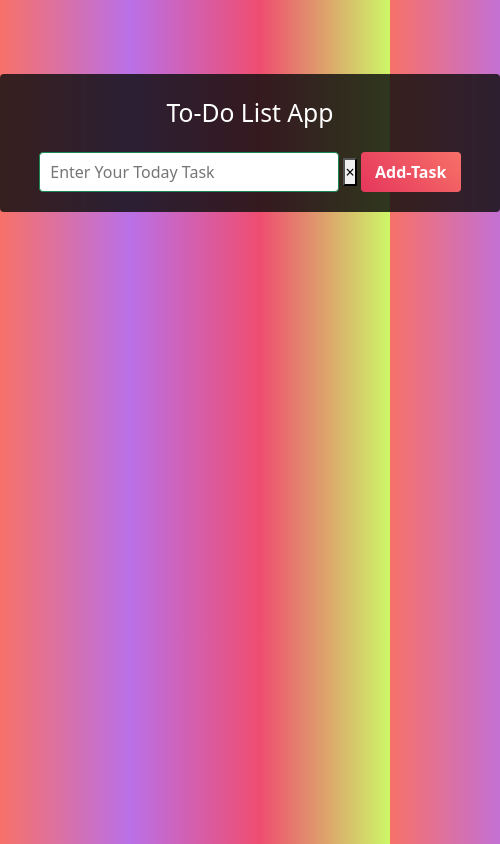
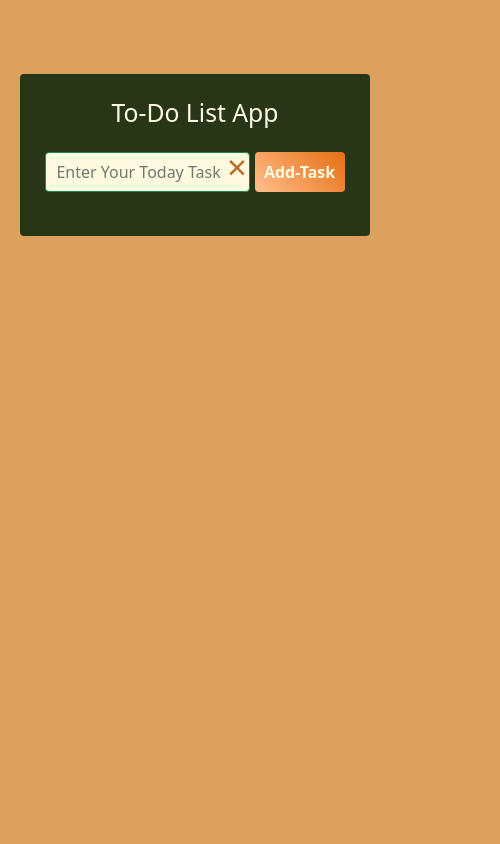
Before and after one commit to aqibaa/To-Do-List-App, a plain HTML site: page index.html in a window 390 px wide. Shown: the whole page, 500 px wide, since content can reach past the window. Drawn offline with nearby package versions, Linux system fonts and the light colour scheme.

Commit message:
Update todo.css

```diff
--- a/todo.css
+++ b/todo.css
@@ -5,7 +5,11 @@
 }
 
 body {
-    background: linear-gradient(90deg, #f77168, #ba70e8, #ef4d70, #ccf768);
+    background-color: #dda15e;
+}
+
+h2 {
+    color: #fefae0;
 }
 
 .todo {
@@ -15,12 +19,13 @@ body {
     border-radius: 4px;
     width: 500px;
     margin: auto;
-    background-color: rgba(15, 15, 15, 0.826);
+    background-color: #283618;
     padding-bottom: 20px;
 
 }
 
-input {
+input[type='text'] {
+    background-color: #fefae0;
     padding-left: 10px;
     width: 300px;
     height: 40px;
@@ -29,13 +34,33 @@ input {
     border-radius: 4px;
 }
 
+#btn {
+    position: absolute;
+    right: 147px;
+    background-color: transparent;
+    cursor: pointer;
+    color: #bc6c25;
+    cursor: pointer;
+    font-size: 40px;
+    border: none;
+    position: absolute;
+    border: none;
+}
+
+.combine {
+    position: relative;
+    height: 80px;
+    width: 480px;
+    margin: auto;
+}
+
 #btn1 {
     height: 40px;
     width: 100px;
     border: none;
     border-radius: 4px;
-    background: linear-gradient(45deg, #e5365c, #f77168);
-    color: white;
+    background: linear-gradient(45deg, #ffbe8c, #e66e12);
+    color: #fefae0;
     font-weight: bolder;
 }
 
@@ -45,8 +70,8 @@ input {
     border-radius: 4px;
     text-align: left;
     margin-top: 20px;
-    background-color: white;
-    color: rgb(0, 0, 0);
+    background-color: #fefae0;
+    color: #283618;
     list-style: none;
     padding: 0px 15px;
     font-weight: bolder;
@@ -62,12 +87,95 @@ input {
 }
 
 .removelist {
-
-    color: rgb(140, 0, 255);
     cursor: pointer;
     font-size: 35px;
     margin-bottom: 5px;
     float: right;
     border: none;
-    background-color: white;
+    color: #bc6c25;
+    background-color: transparent;
 }
+
+@media screen and (max-width: 520px) {
+    .todo {
+        text-align: center;
+        color: white;
+        height: auto;
+        border-radius: 4px;
+        width: 350px;
+        margin: auto;
+        background-color: #283618;
+        padding-bottom: 20px;
+    }
+
+    input[type='text'] {
+        background-color: #fefae0;
+        padding-left: 10px;
+        width: 205px;
+        height: 40px;
+        outline: none;
+        border: none;
+        border-radius: 4px;
+    }
+
+    .combine {
+        position: relative;
+        height: 80px;
+        width: 320px;
+        margin: auto;
+    }
+
+    #btn1 {
+        height: 40px;
+        width: 90px;
+        border: none;
+        border-radius: 4px;
+        background: linear-gradient(45deg, #ffbe8c, #e66e12);
+        color: #fefae0;
+        font-weight: bold;
+    }
+
+    #btn {
+        position: absolute;
+        padding-top: 5px;
+        right: 108px;
+        background-color: transparent;
+        cursor: pointer;
+        color: #bc6c25;
+        cursor: pointer;
+        font-size: 35px;
+        border: none;
+        border: none;
+    }
+
+    .task {
+        width: 320px;
+        margin: auto;
+        border-radius: 4px;
+        text-align: left;
+        margin-top: 20px;
+        background-color: #fefae0;
+        color: #283618;
+        list-style: none;
+        padding: 0px 15px;
+        font-weight: bold;
+        line-height: 35px;
+    }
+
+    #check {
+        float: right;
+        height: 14px;
+        width: 18px;
+        margin-top: 13px;
+        margin-right: 10px;
+    }
+
+    .removelist {
+        cursor: pointer;
+        font-size: 30px;
+        float: right;
+        border: none;
+        color: #bc6c25;
+        background-color: transparent;
+    }
+}
```
